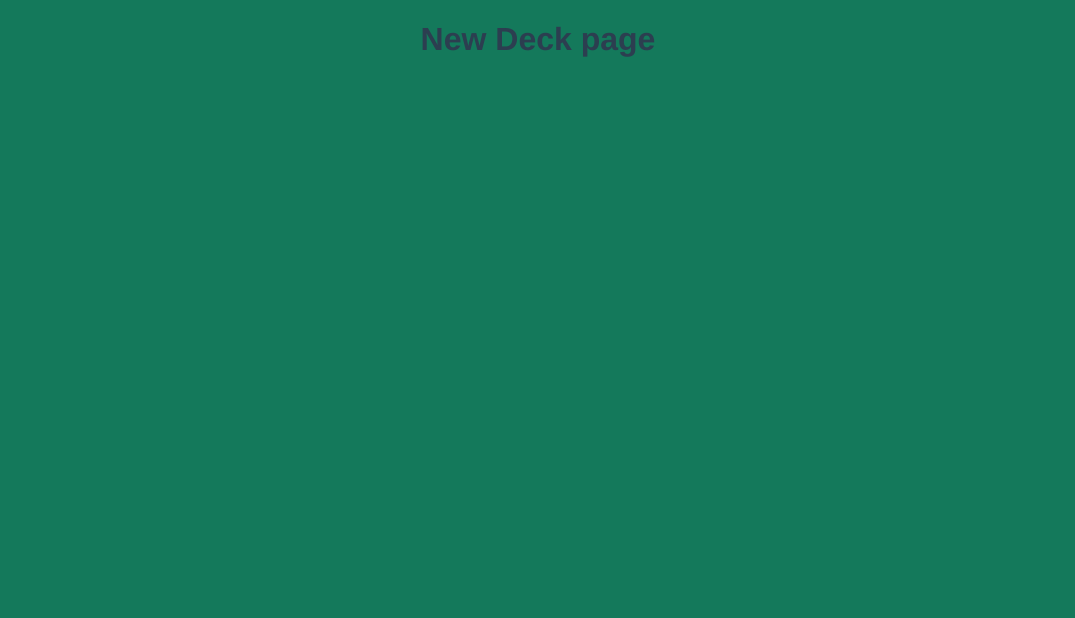
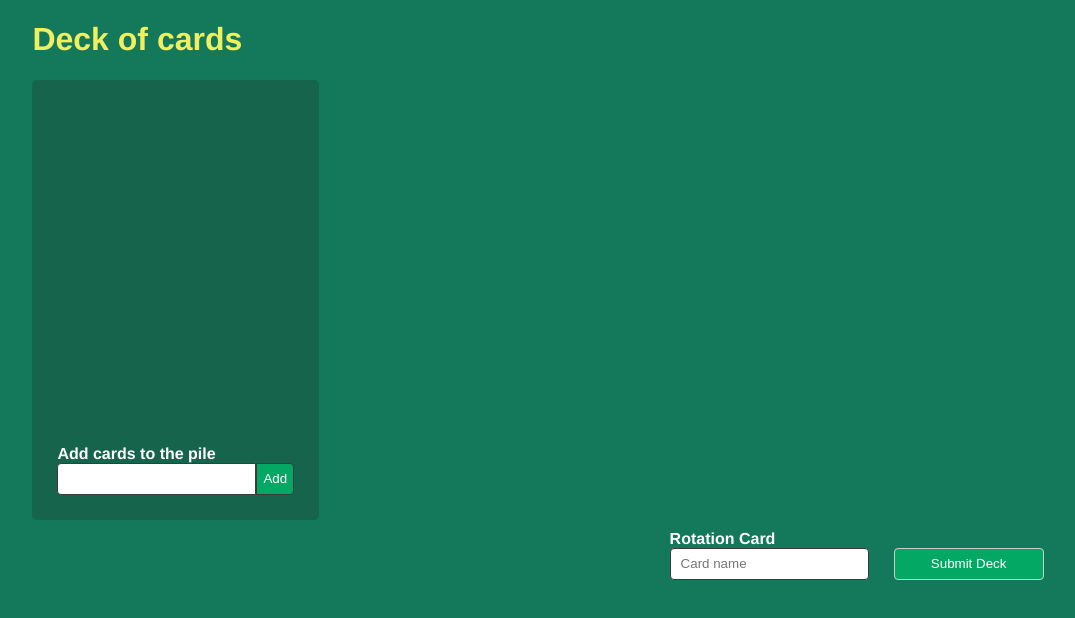
Before and after one commit to rafadpedrosa/deck-exercise, a Vue app: page /deck/1#/deck/new in a window 1280 px wide. Shown: the top 618 px of the page, without its empty margins (102-1177 px from the left). Built offline with nearby package versions, Linux system fonts and the light colour scheme; no server answers.

Commit message:
Create The NewDeck Feature

```diff
--- a/src/App.vue
+++ b/src/App.vue
@@ -5,8 +5,19 @@
 </template>
 
 <style lang="scss">
+html {
+  color: white;
+}
+
 body {
   background-color: #14795b;
+  font-weight: bold;
+}
+
+.pageTitle {
+  display: flex;
+  justify-items: left;
+  color: #efef5f;
 }
 
 #app {
@@ -14,6 +25,20 @@ body {
   -webkit-font-smoothing: antialiased;
   -moz-osx-font-smoothing: grayscale;
   text-align: center;
-  color: #2c3e50;
+  padding: 0 10%;
+}
+
+input {
+  height: 30px;
+  border: 1px solid #3b3b3bff;
+  padding: 0 10px;
+}
+
+button.primary-color,
+input[type="button"].primary-color {
+  color: white;
+  cursor: pointer;
+  background-color: #04a865;
+  border: 1px solid #3b3b3bff;
 }
 </style>
--- a/src/store/index.js
+++ b/src/store/index.js
@@ -1,18 +1,26 @@
 import Vue from "vue";
 import Vuex from "vuex";
 import { ADD_CREATED_DECK_TO_STORE } from "./actions";
-import { ADD_TO_ALL_DECKS, SET_SELECTED_DECK } from "./mutations";
+import {
+  ADD_TO_ALL_DECKS,
+  SET_ALL_52_CARDS,
+  SET_SELECTED_DECK,
+} from "./mutations";
 
 Vue.use(Vuex);
 
 export default new Vuex.Store({
   state: {
+    all52Cards: {},
     allDecks: {},
     selectedDeck: {},
   },
   mutations: {
     [SET_SELECTED_DECK](state, payload) {
       state.selectedDeck = payload;
+    },
+    [SET_ALL_52_CARDS](state, payload) {
+      state.all52Cards = payload;
     },
     [ADD_TO_ALL_DECKS](state, payload) {
       state.allDecks[payload.deck_id] = payload;
@@ -21,13 +29,13 @@ export default new Vuex.Store({
   actions: {
     [ADD_CREATED_DECK_TO_STORE]({ commit }, deck) {
       commit(ADD_TO_ALL_DECKS, deck);
-
-      return deck;
+      commit(SET_SELECTED_DECK, deck);
     },
   },
   modules: {},
   getters: {
     selectedDeck: (state) => state.selectedDeck,
     selectedDeckCards: (state) => state.selectedDeck.cards,
+    all52Cards: (state) => state.all52Cards,
   },
 });
--- a/src/store/mutations.js
+++ b/src/store/mutations.js
@@ -1,2 +1,3 @@
 export const ADD_TO_ALL_DECKS = "ADD_TO_ALL_DECKS";
 export const SET_SELECTED_DECK = "SET_SELECTED_DECK";
+export const SET_ALL_52_CARDS = "SET_ALL_52_CARDS";
--- a/src/views/NewDeck.vue
+++ b/src/views/NewDeck.vue
@@ -1,32 +1,107 @@
 <template>
   <div class="new-deck">
-    <h1>New Deck page</h1>
+    <h1 class="pageTitle">Deck of cards</h1>
+    <CardsContainer>
+      <slot slot="body">
+        <div v-if="pile.length" class="card">
+          <div
+            v-for="card in pile"
+            v-bind:key="card.code"
+            class="card-img-container"
+          >
+            <img :src="card.image" alt="" />
+          </div>
+        </div>
+      </slot>
+      <slot slot="footer">
+        <AddToPile @add="addToPile"></AddToPile>
+      </slot>
+    </CardsContainer>
+
+    <div class="rotate-wrapper">
+      <SubmitDeck @submitDeck="submitDeck"></SubmitDeck>
+    </div>
   </div>
 </template>
 
 <script>
 import axios from "axios";
 import { ADD_CREATED_DECK_TO_STORE } from "../store/actions";
+import AddToPile from "../components/AddToPile";
+import SubmitDeck from "../components/NewDeck/SubmitDeck";
+import CardsContainer from "../components/CardsContainer";
+import { SET_ALL_52_CARDS } from "../store/mutations";
+import { mapGetters } from "vuex";
 
 export default {
+  components: {
+    AddToPile,
+    SubmitDeck,
+    CardsContainer,
+  },
+  data() {
+    return {
+      pile: [],
+    };
+  },
   methods: {
-    data() {
-      return {
-        selectedDeck: null,
-      };
+    async resolveAllCardsApiProblem() {
+      // since the API is not giving me all the cards from a deck I created one to store all possible (52) cards and use it in the Create new
+      // I think you understood why I didi taht, but at the same time it might not be ok...Anyway I can explain why I did it if necessary.
+
+      const { data: allCards } = await axios.get(
+        "http://localhost:8080/allCards.json"
+      );
+
+      this.$store.commit(SET_ALL_52_CARDS, allCards);
     },
-    createNewDeck() {
-      axios
-        .get("https://deckofcardsapi.com/api/deck/new")
-        .then(({ data }) => data)
-        .then((deck) => this.$store.dispatch(ADD_CREATED_DECK_TO_STORE, deck))
-        .then((selectedDeck) => (this.selectedDeck = selectedDeck));
+    addToPile(card) {
+      const cardToAddPile = { ...this.all52Cards[card.toUpperCase()] };
+
+      if (cardToAddPile) {
+        this.pile.push(cardToAddPile);
+      } else {
+        console.warn("::: it did not exist");
+      }
+    },
+    // I'm not a card person which cars is the less value?
+    async submitDeck(rotation = "2C") {
+      debugger;
+      const pileCardsCode = this.pile.map((card) => card.code);
+      const createResponse = await axios.get(
+        `https://deckofcardsapi.com/api/deck/new?cards=${pileCardsCode.join(
+          ","
+        )}`
+      );
+      const deck = createResponse.data;
+
+      await this.$store.dispatch(ADD_CREATED_DECK_TO_STORE, {
+        ...deck,
+        rotation: rotation,
+      });
+
+      this.$router.push({ path: `/deck/${deck.deck_id}` });
     },
   },
+  computed: {
+    ...mapGetters(["all52Cards"]),
+  },
   mounted() {
-    this.createNewDeck();
+    this.resolveAllCardsApiProblem();
+    // this.createNewDeck();
   },
 };
 </script>
 
-<style></style>
+<style scoped>
+.rotate-wrapper {
+  padding-top: 10px;
+  display: flex;
+  justify-content: right;
+}
+
+.card-img-container img {
+  height: 200px;
+  padding: 5px;
+}
+</style>
```
